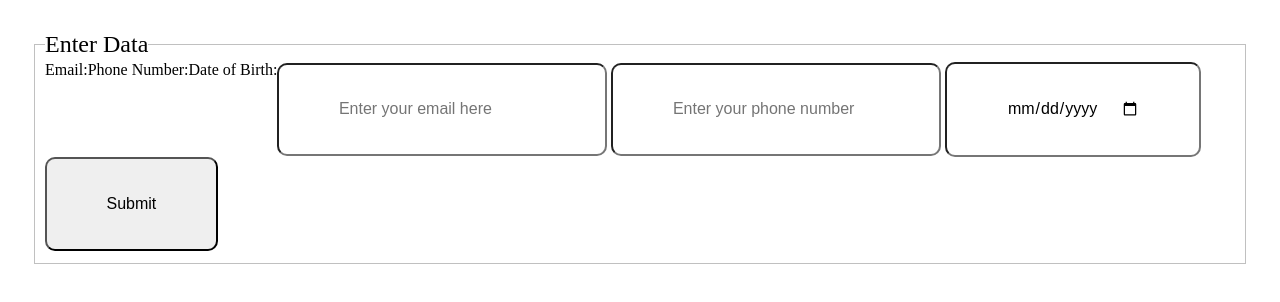
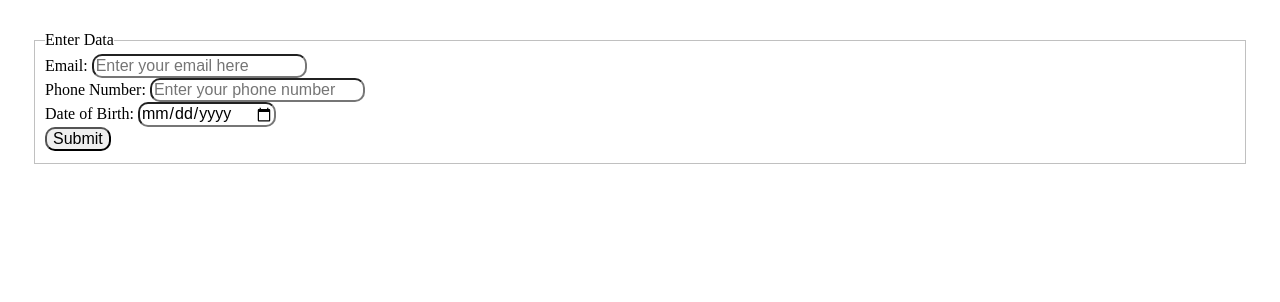
Before and after one commit to jdavenportITMD362/lab2, a plain HTML site: page index.html in a window 1280 px wide. Drawn offline with Linux system fonts and the light colour scheme.

Commit message:
CSS Cleanup and adding divs

```diff
--- a/css/screen.css
+++ b/css/screen.css
@@ -6,23 +6,6 @@ form {
 	margin: 2.5%;
 }
 
-fieldset#collect {
-
-}
-
-legend {
-	font-size: 1.5em;
-}
-
-label {
-	float: left;
-}
-
 input {
-	padding: 3% 5%;
 	border-radius: 10px;
 }
-
-input#submit {
-
-}
--- a/index.html
+++ b/index.html
@@ -11,12 +11,18 @@
 	<form method="POST" action="#null" autocomplete="on">
 		<fieldset id="collect">
 			<legend>Enter Data</legend>
+			<div>
 				<label for="email">Email: </label>
 				<input id="email" type="email" name="email_field" placeholder="Enter your email here">
+			</div>
+			<div>
 				<label for="phone">Phone Number: </label>
 				<input id="phone" type="tel" name="phone_field" placeholder="Enter your phone number" pattern="[0-9]{3}-[0-9]{3}-[0-9]{4}">
+			</div>
+			<div>
 				<label for="date">Date of Birth: </label>
 				<input id="date" type="date" name="date_field">
+			</div>
 			<input id="submit" type="submit" value="Submit">
 		</fieldset>
 	</form>
```
Lines whose indentation alone changed are shown as unchanged.
